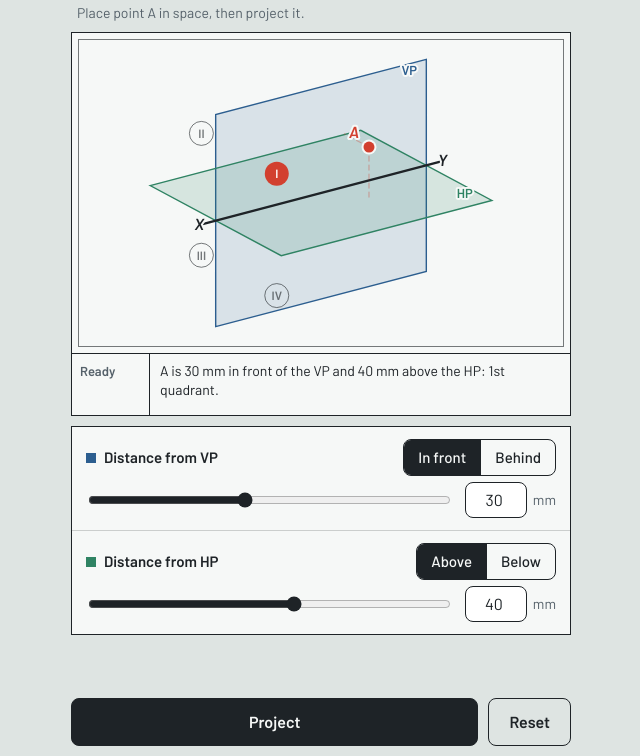
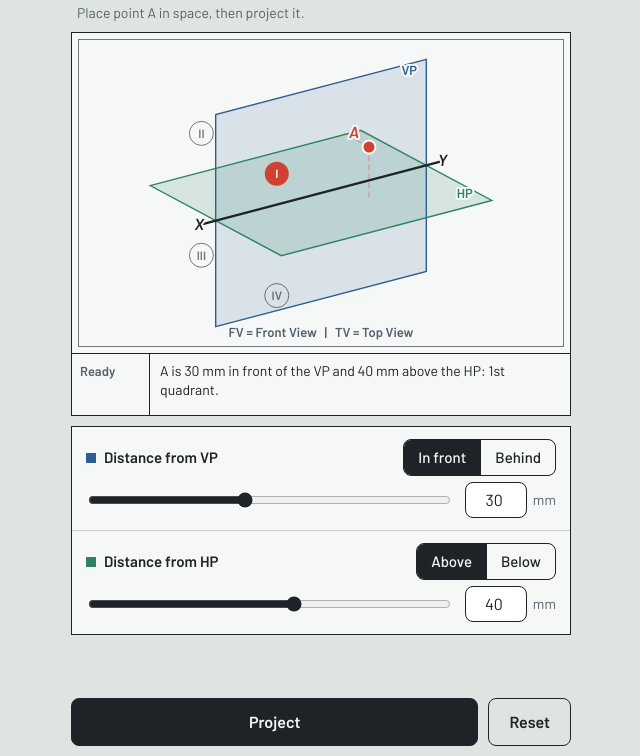
Before and after one commit to SaiDineshAnjuri/projection-of-points, a plain HTML site: page index.html in a window 1280 px wide. Shown: the part 44-800 px from the top of the page, without its empty margins (319-959 px from the left). Drawn offline with Linux system fonts and the light colour scheme.

Commit message:
Update index.html

```diff
--- a/index.html
+++ b/index.html
@@ -279,6 +279,20 @@ function draw(){
   }
   const pa=pre?1:fade;
   if(pa>0){dot(P,5.5,PT,pa);text('A',P,-10,-9,{align:'right',col:PT,size:16,al:pa})}
+
+  // --- NEW: Legend Abbreviations placed at the bottom ---
+  ctx.save();
+  ctx.font = `600 13px ${FONT}`;
+  ctx.textAlign = 'center';
+  ctx.textBaseline = 'alphabetic';
+  const legendText = "FV = Front View   |   TV = Top View";
+  ctx.lineWidth = 4;
+  ctx.strokeStyle = PAPER; // This creates a white border so lines won't overlap the text
+  ctx.lineJoin = 'round';
+  ctx.strokeText(legendText, cw / 2, ch - 16);
+  ctx.fillStyle = '#55616A'; // Muted dark grey color
+  ctx.fillText(legendText, cw / 2, ch - 16);
+  ctx.restore();
 }
 
 function quad(){
```
